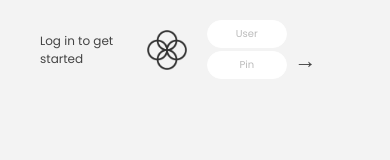
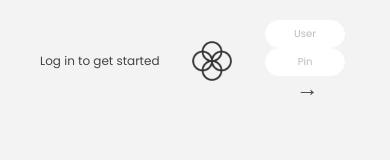
Before and after one commit to Nishaachar/Bank-app, a plain HTML site: page index.html in a window 390 px wide. Shown: the top 160 px of the page. Drawn offline with Linux system fonts and the light colour scheme.

Commit message:
Update style.css

```diff
--- a/style.css
+++ b/style.css
@@ -373,6 +373,13 @@
   .logout-timer{
     margin: 0 2rem 1rem 0;
   }
+
+   .login{
+
+      display: grid;
+       grid-template-rows: repeat(3, auto)
+
+    }
   }
 
 
@@ -389,7 +396,5 @@
       width: 90vw;
     }
 
-    .login{
-      display: block;
-    }
+
   }
```
